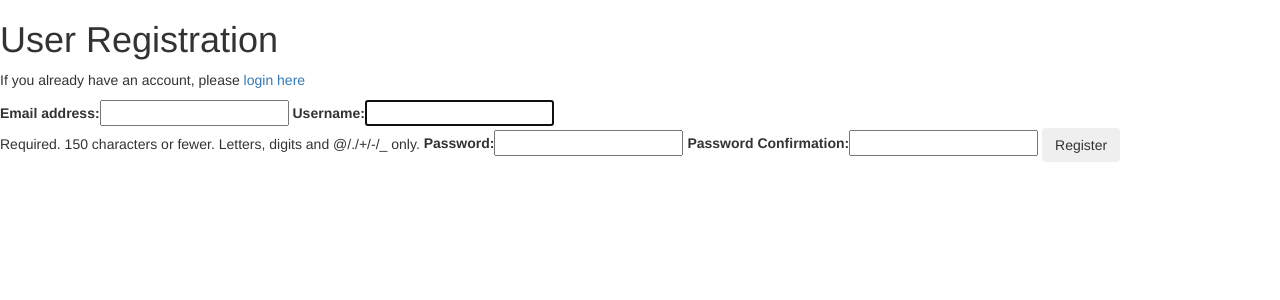
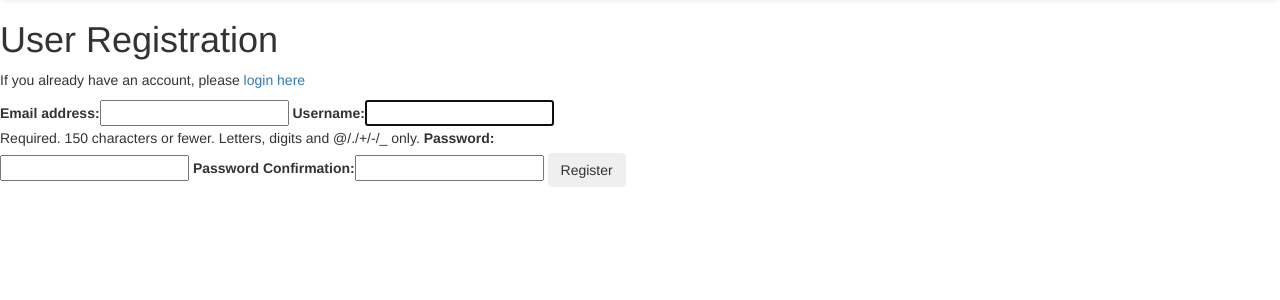
Before and after one commit to Chrisss09/Django_auth, a Django app: page /accounts/register/ in a window 1280 px wide. Shown: the part 52-352 px from the top of the page. Run offline with Django 3.2, Linux system fonts and the light colour scheme; some libraries are stand-ins or nearby versions.

Commit message:
Setup Bootstrap and added styles sheet

```diff
--- a/django_auth/settings.py
+++ b/django_auth/settings.py
@@ -122,6 +122,9 @@ USE_TZ = True
 # https://docs.djangoproject.com/en/2.2/howto/static-files/
 
 STATIC_URL = '/static/'
+STATICFILES_DIRS = [
+    os.path.join(BASE_DIR, 'static')
+]
 
 MESSAGE_STORAGE = "django.contrib.messages.storage.session.SessionStorage"
 
--- /dev/null
+++ b/static/css/styles.css
@@ -0,0 +1,3 @@
+form {
+    width: 50%;
+}
--- a/templates/base.html
+++ b/templates/base.html
@@ -1,4 +1,5 @@
 <!DOCTYPE html>
+{% load staticfiles %}
 <html lang="en">
 <head>
     <meta charset="UTF-8">
@@ -6,8 +7,9 @@
     <meta http-equiv="X-UA-Compatible" content="ie=edge">
     <title>{% block page_title %}{% endblock %}</title>
     <link rel="stylesheet" href="https://maxcdn.bootstrapcdn.com/bootstrap/3.3.7/css/bootstrap.min.css" integrity="sha384-BVYiiSIFeK1dGmJRAkycuHAHRg32OmUcww7on3RYdg4Va+PmSTsz/K68vbdEjh4u" crossorigin="anonymous">
+    <link rel="stylesheet" href="https://maxcdn.bootstrapcdn.com/bootstrap/3.3.7/css/bootstrap-theme.min.css" integrity="sha384-rHyoN1iRsVXV4nD0JutlnGaslCJuC7uwjduW9SVrLvRYooPp2bWYgmgJQIXwl/Sp" crossorigin="anonymous">
+    <link rel="stylesheet" href="{% static 'css/styles.css' %}" type="text/css">
     <script src="https://maxcdn.bootstrapcdn.com/bootstrap/3.3.7/js/bootstrap.min.js" integrity="sha384-Tc5IQib027qvyjSMfHjOMaLkfuWVxZxUPnCJA7l2mCWNIpG9mGCD8wGNIcPD7Txa" crossorigin="anonymous"></script>
-
 </head>
 <body>
     <nav class='navbar navbar-default'>
```
